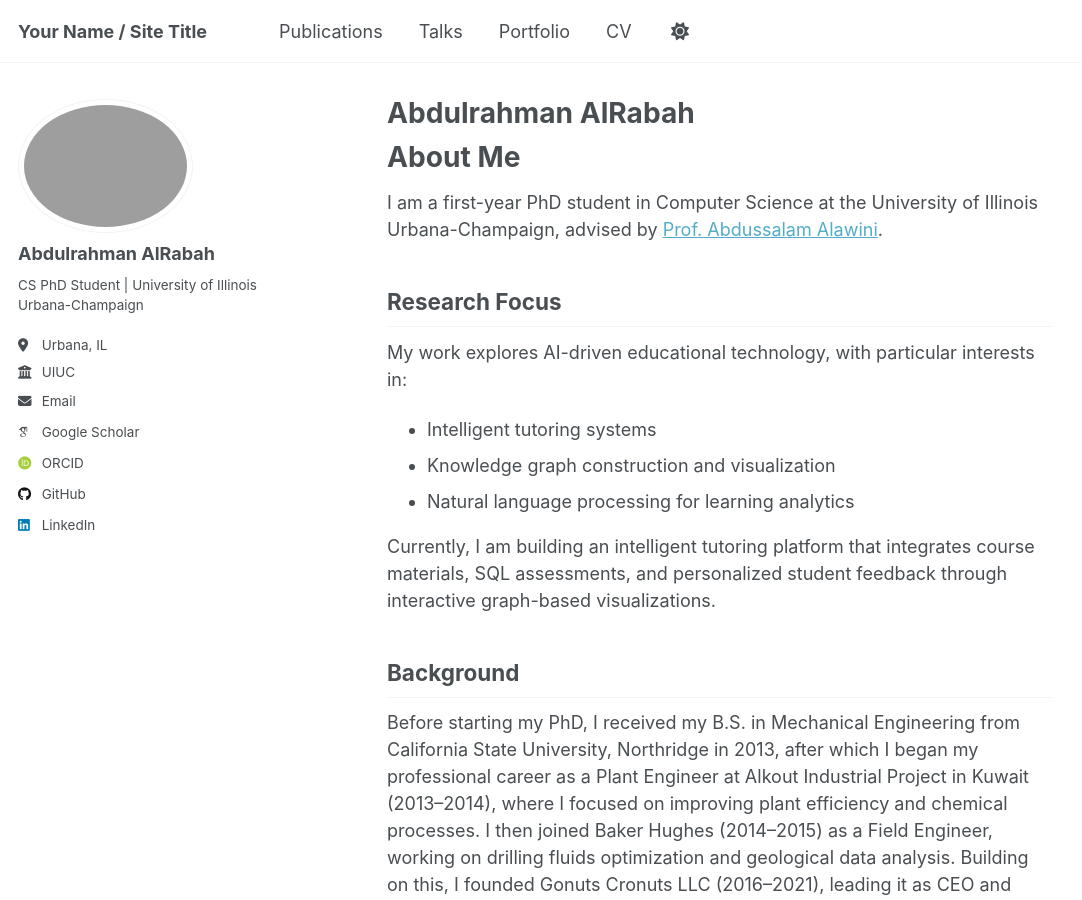
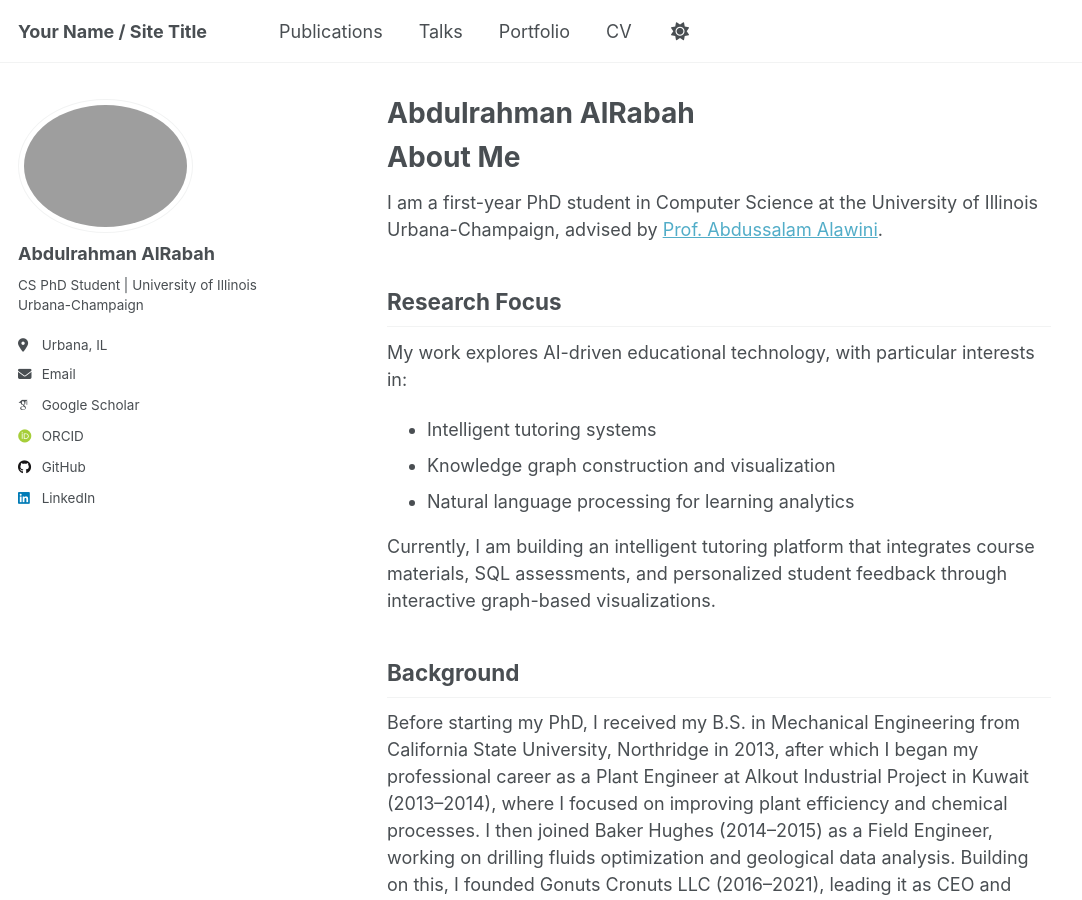
Before and after one commit to aalrabah/aalrabah.github.io, a Jekyll site: the page built from _pages/about.md, in a window 1280 px wide and 900 px high. Shown: the whole window, without its empty margins (0-1082 px from the left). Built offline with Jekyll 4.4.1, drawn with Linux system fonts in a browser that asks for light colours; some web fonts are replaced; a script that is not in the unit is left out.

Commit message:
Update _config.yml

```diff
--- a/_config.yml
+++ b/_config.yml
@@ -28,7 +28,7 @@ author:
   pronouns         : # example: "she/her"
   bio              : "CS PhD Student | University of Illinois Urbana-Champaign"
   location         : "Urbana, IL"
-  employer         : "UIUC"
+  employer         : #"UIUC"
   uri              : # URL
   email            : "alrabah2@illinois.edu"
 
```
